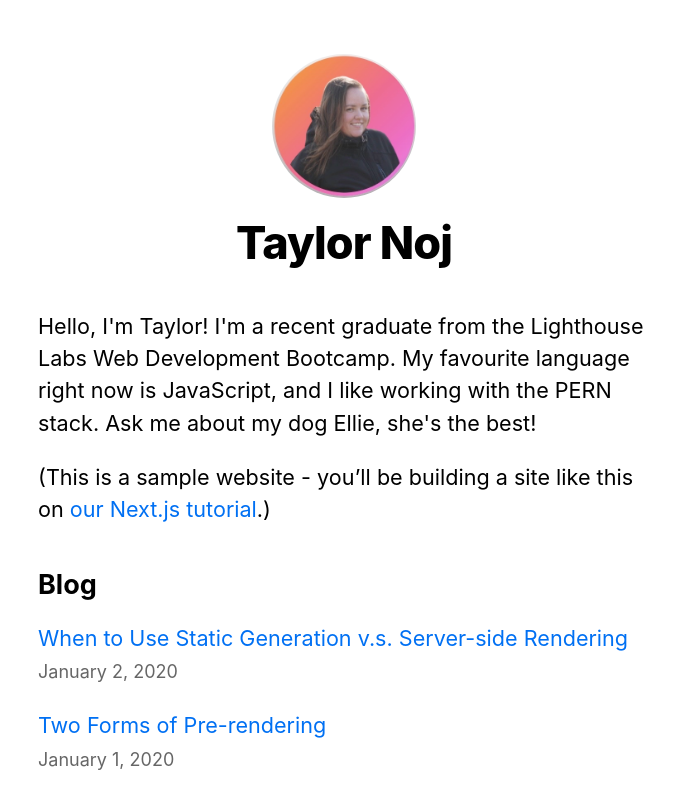
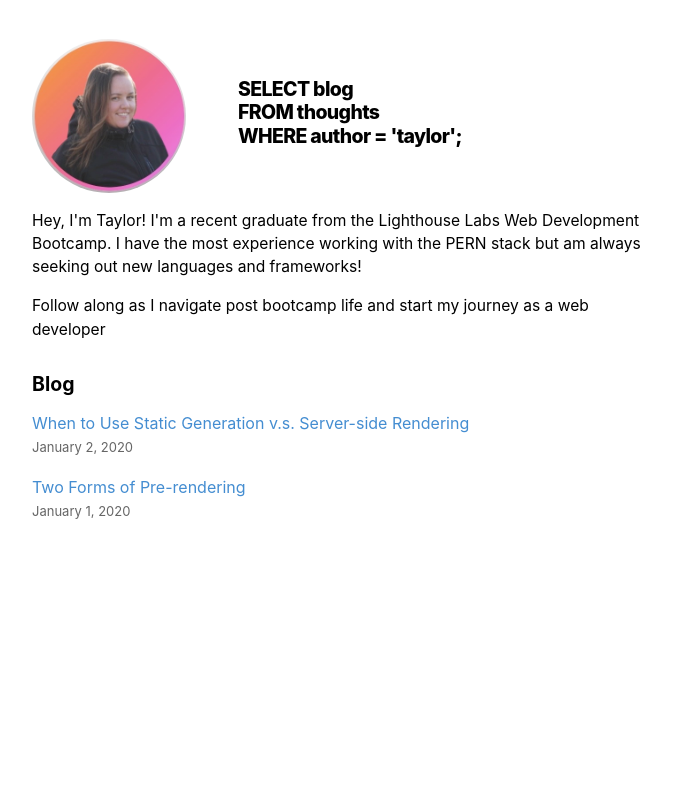
Before and after one commit to taylornoj/nextjs-blog, a Next.js app: page / in a window 1280 px wide. Shown: the top 808 px of the page, without its empty margins (296-970 px from the left). Built offline with nearby package versions, Linux system fonts and the light colour scheme.

Commit message:
update title of blog and main page layout

```diff
--- a/components/layout.js
+++ b/components/layout.js
@@ -4,7 +4,9 @@ import styles from './layout.module.css'
 import utilStyles from '../styles/utils.module.css'
 import Link from 'next/link'
 
-const name = 'Taylor Noj'
+const name = 'SELECT blog '
+const name2 = 'FROM thoughts'
+const name3 = 'WHERE author = \'taylor\';'
 export const siteTitle = 'Next.js Sample Website'
 
 export default function Layout({ children, home }) {
@@ -32,11 +34,15 @@ export default function Layout({ children, home }) {
               priority
               src="/images/profile.jpg"
               className={utilStyles.borderCircle}
-              height={144}
-              width={144}
+              height={154}
+              width={154}
               alt={name}
             />
-            <h1 className={utilStyles.heading2Xl}>{name}</h1>
+
+            {/* <h1 className={utilStyles.heading2Xl}>{name}</h1>
+            <h1 className={utilStyles.heading2Xl}>{name2}</h1> */}
+
+<h1 className={utilStyles.heading2Xl}>{name}<br />{name2}<br />{name3}</h1>
           </>
         ) : (
           <>
--- a/components/layout.module.css
+++ b/components/layout.module.css
@@ -1,13 +1,13 @@
 .container {
-  max-width: 36rem;
+  max-width: 50rem;
   padding: 0 1rem;
   margin: 3rem auto 6rem;
 }
 
 .header {
   display: flex;
-  flex-direction: column;
-  align-items: center;
+  /* flex-direction: column; */
+  align-items: left;
 }
 
 .backToHome {
--- a/pages/index.js
+++ b/pages/index.js
@@ -21,10 +21,10 @@ export default function Home({ allPostsData }) {
         <title>{siteTitle}</title>
       </Head>
       <section className={utilStyles.headingMd}>
-        <p>Hello, I'm Taylor! I'm a recent graduate from the Lighthouse Labs Web Development Bootcamp. My favourite language right now is JavaScript, and I like working with the PERN stack. Ask me about my dog Ellie, she's the best!</p>
+        <p>Hey, I'm Taylor! I'm a recent graduate from the Lighthouse Labs Web Development Bootcamp.  I have the most experience working with the PERN stack but am always seeking out new languages and frameworks!  </p>
         <p>
-          (This is a sample website - you’ll be building a site like this on{' '}
-          <a href="https://nextjs.org/learn">our Next.js tutorial</a>.)
+          Follow along as I navigate post bootcamp life and start my journey as a web developer {' '}
+          {/* <a href="https://nextjs.org/learn">our Next.js tutorial</a>.) */}
         </p>
       </section>
 
--- a/styles/global.css
+++ b/styles/global.css
@@ -5,7 +5,7 @@ body {
   font-family: -apple-system, BlinkMacSystemFont, Segoe UI, Roboto, Oxygen, Ubuntu,
     Cantarell, Fira Sans, Droid Sans, Helvetica Neue, sans-serif;
   line-height: 1.6;
-  font-size: 18px;
+  font-size: small;
 }
 
 * {
@@ -13,8 +13,9 @@ body {
 }
 
 a {
-  color: #0070f3;
+  color: #448dd1;
   text-decoration: none;
+  font-size: medium;
 }
 
 a:hover {
@@ -23,5 +24,5 @@ a:hover {
 
 img {
   max-width: 100%;
-  display: block;
+  /* display: block; */
 }
--- a/styles/utils.module.css
+++ b/styles/utils.module.css
@@ -1,9 +1,12 @@
 .heading2Xl {
-  font-size: 2.5rem;
+  font-size: 1.5rem;
   line-height: 1.2;
   font-weight: 800;
   letter-spacing: -0.05rem;
-  margin: 1rem 0;
+  /* margin: 1rem 0; */
+  margin-left: 4rem;
+  margin-top: 3rem;
+
 }
 
 .headingXl {
@@ -27,7 +30,13 @@
 
 .borderCircle {
   border-radius: 9999px;
+
+
+
+
 }
+
+
 
 .colorInherit {
   color: inherit;
```
